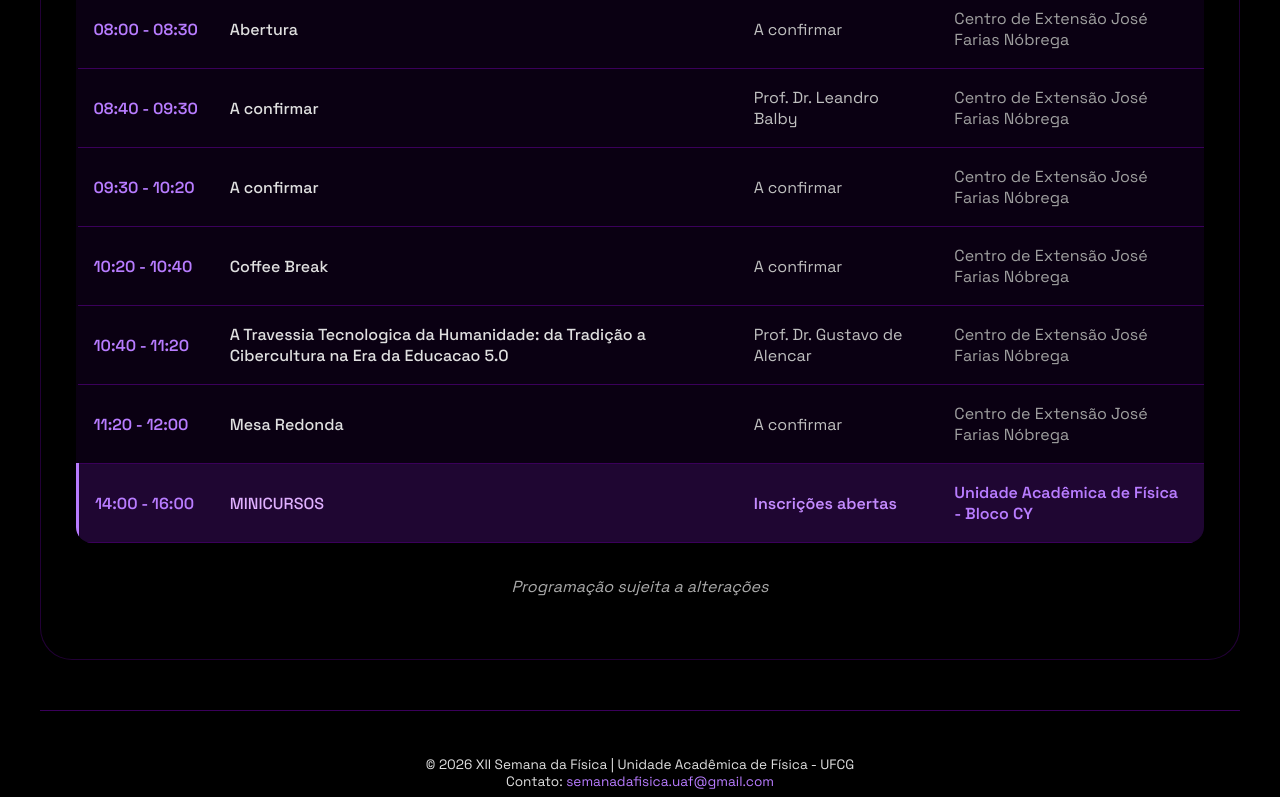
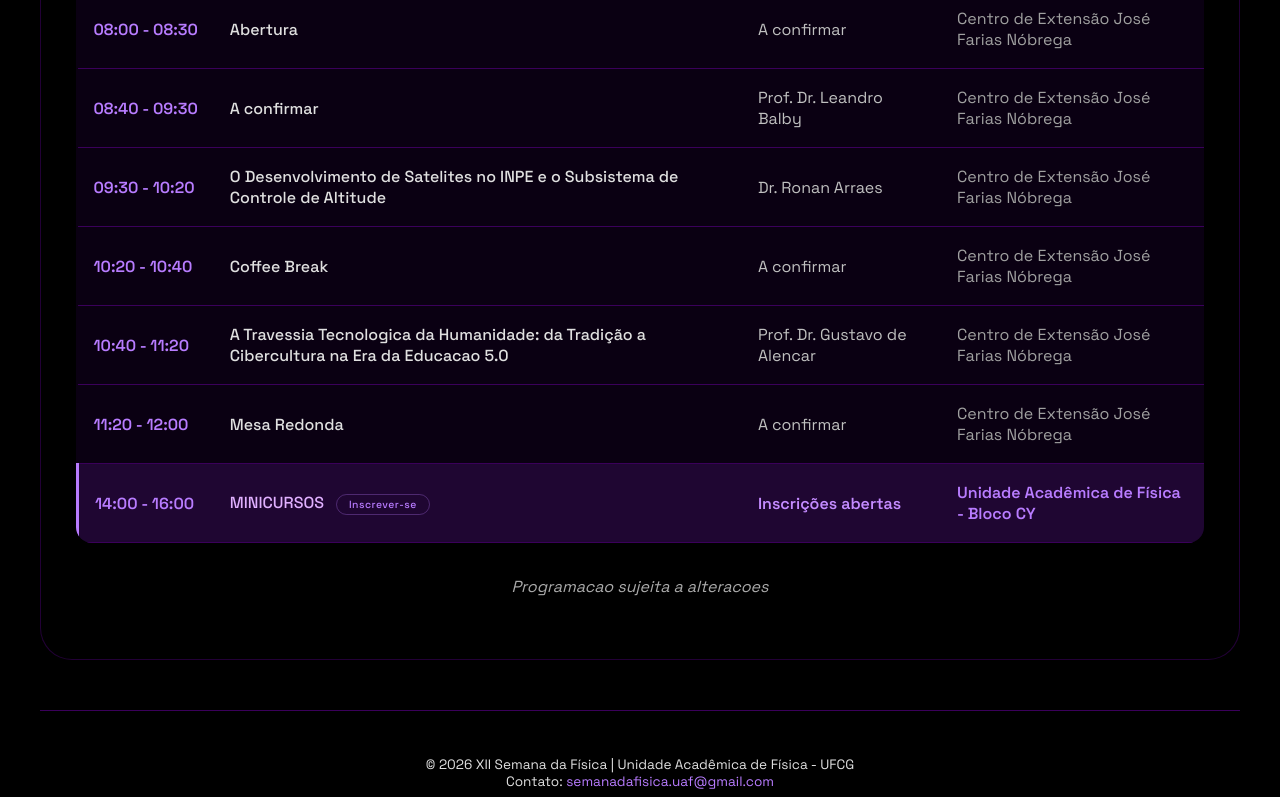
Before and after one commit to giulialeano/smf_site, a React (Vite) app: page /programacao in a window 1280 px wide. Shown: the part 850-1647 px from the top of the page. Built offline with nearby package versions, Linux system fonts and the light colour scheme.

Commit message:
fix: botão de inscrever-se

```diff
--- a/src/pages/Programacao.jsx
+++ b/src/pages/Programacao.jsx
@@ -1,4 +1,4 @@
- import { useState } from 'react'
+import { useState } from 'react'
 
 // Local das palestras
 const palestras = 'Centro de Extensão José Farias Nóbrega'
@@ -8,7 +8,7 @@ const scheduleData = {
   1: [
     { time: '08:00 - 08:30', title: 'Abertura', speaker: 'A confirmar', location: palestras },
     { time: '08:40 - 09:30', title: 'A confirmar', speaker: 'Prof. Dr. Leandro Balby', location: palestras },
-    { time: '09:30 - 10:20', title: 'A confirmar', speaker: 'A confirmar', location: palestras },
+    { time: '09:30 - 10:20', title: 'O Desenvolvimento de Satelites no INPE e o Subsistema de Controle de Altitude', speaker: 'Dr. Ronan Arraes', location: palestras },
     { time: '10:20 - 10:40', title: 'Coffee Break', speaker: 'A confirmar', location: palestras },
     { time: '10:40 - 11:20', title: 'A Travessia Tecnologica da Humanidade: da Tradição a Cibercultura na Era da Educacao 5.0', speaker: 'Prof. Dr. Gustavo de Alencar', location: palestras },
     { time: '11:20 - 12:00', title: 'Mesa Redonda', speaker: 'A confirmar', location: palestras },
@@ -19,9 +19,9 @@ const scheduleData = {
     { time: '08:40 - 09:20', title: '70 Anos da Primeira Detecção dos Neutrinos', speaker: 'Prof. Dr. Diego Cogollo', location: palestras },
     { time: '09:20 - 10:00', title: 'Entre Ondas e Partículas: História, Controvérsias e a Construção da Física Quântica', speaker: 'Prof. Dr. Marcos Barros', location: palestras },
     { time: '10:00 - 10:20', title: 'Coffee Break & Apresentação de Pôsteres', speaker: ' ', location: palestras },
-    { time: '10:20 - 11:00', title: 'Óptica Não Linear e Fotônica Quântica em Sistemas Experimentais: Caracterização de χ³ em Materiais 2D e Geração de Pares Fótons Emaranhados', speaker: 'Prof. Alyson Carvalho', location: palestras },
-    { time: '11:00 - 12:00', title: 'Apresentações Orais dos Alunos', speaker: '  ', location: palestras },
-    { time: '14:00 - 16:00', title: 'MINICURSOS', speaker: 'Inscrições abertas', location: 'Unidade Acadêmica de Física - Bloco CY' },
+    { time: '10:20 - 11:00', title: 'Óptica Não Linear e Fotônica Quântica em Sistemas Experimentais: Caracterização de χ³ em Materiais 2D e Geração de Pares Fótons Emaranhados', speaker: 'Prof.', location: palestras },
+    { time: '11:00 - 12:30', title: 'Apresentações Orais dos Alunos', speaker: '  ', location: palestras },
+    { time: '14:00 - 16:00', title: 'MINICURSOS', speaker: 'Inscriçôes abertas', location: 'Unidade Acadêmica de Física - Bloco CY' },
   ],
   3: [
     { time: '08:00 - 08:40', title: 'Cosmologia com Fast Radio Bursts', speaker: 'Dra. Thaís Lemos', location: palestras },
@@ -29,9 +29,9 @@ const scheduleData = {
     { time: '09:20 - 10:00', title: 'A confirmar', speaker: 'Prof. Dr. Thiago Massoni', location: palestras },
     { time: '10:00 - 10:20', title: 'Coffee Break & Apresentação de Pôsteres', speaker: ' ', location: palestras },
     { time: '10:20 - 11:00', title: 'A confirmar', speaker: 'A confirmar', location: palestras},
-    { time: '11:00 - 12:00', title: 'Apresentações Orais dos Alunos', speaker: '  ', location: palestras },
+    { time: '11:00 - 12:30', title: 'Apresentações Orais dos Alunos', speaker: '  ', location: palestras },
     { time: '14:00 - 16:00', title: 'OFICINAS', speaker: 'Inscrições abertas', location: 'Unidade Acadêmica de Física - Bloco CY' },
-    { time: '16:00 - 17:00', title: 'Encerramento', speaker: 'Profa. Dra. Daisy Martins', location: "Auditório Junger Precker - Unidade Acadêmica de Física, Bloco CY" },
+    { time: '16:00 - 17:00', title: 'Encerramento', speaker: 'Profa. Dra. Daisy Martins', location: palestras },
   ]
 }
 
@@ -50,9 +50,18 @@ const Programacao = () => {
     return title === 'MINICURSOS' || title === 'OFICINAS'
   }
 
+  // Função para abrir o formulário correto
+  const handleOpenForm = (title) => {
+    if (title === 'MINICURSOS') {
+      window.open('https://forms.gle/heoS9nudbbpYjYMP9', '_blank')
+    } else if (title === 'OFICINAS') {
+      window.open('https://forms.gle/5JGKWiFD51F3zqiX9', '_blank')
+    }
+  }
+
   return (
     <div className="section programacao-section">
-      <h2>Programação</h2>
+      <h2>Programacao</h2>
 
       <div className="day-buttons">
         {days.map(day => (
@@ -80,6 +89,8 @@ const Programacao = () => {
           <tbody>
             {data.map((item, idx) => {
               const isHighlight = isHighlightRow(item.title)
+              const isMinicursos = item.title === 'MINICURSOS'
+              const isOficinas = item.title === 'OFICINAS'
 
               return (
                 <tr key={idx} style={isHighlight ? {
@@ -88,7 +99,40 @@ const Programacao = () => {
                   fontWeight: '600'
                 } : {}}>
                   <td className="time-col" style={isHighlight ? { color: '#b87cff' } : {}}>{item.time}</td>
-                  <td className="title-col" style={isHighlight ? { color: '#e0b0ff' } : {}}>{item.title}</td>
+                  <td className="title-col" style={isHighlight ? { color: '#e0b0ff' } : {}}>
+                    {item.title}
+                    {(isMinicursos || isOficinas) && (
+                      <button
+                        onClick={() => handleOpenForm(item.title)}
+                        style={{
+                          marginLeft: '12px',
+                          fontSize: '0.65rem',
+                          background: 'transparent',
+                          border: '1px solid rgba(184, 124, 255, 0.3)',
+                          color: '#b87cff',
+                          padding: '3px 12px',
+                          borderRadius: '20px',
+                          cursor: 'pointer',
+                          fontFamily: 'Space Grotesk, monospace',
+                          fontWeight: '500',
+                          transition: 'all 0.3s ease',
+                          letterSpacing: '0.5px'
+                        }}
+                        onMouseEnter={(e) => {
+                          e.target.style.background = 'rgba(184, 124, 255, 0.15)'
+                          e.target.style.borderColor = '#b87cff'
+                          e.target.style.transform = 'scale(1.05)'
+                        }}
+                        onMouseLeave={(e) => {
+                          e.target.style.background = 'transparent'
+                          e.target.style.borderColor = 'rgba(184, 124, 255, 0.3)'
+                          e.target.style.transform = 'scale(1)'
+                        }}
+                      >
+                        Inscrever-se
+                      </button>
+                    )}
+                  </td>
                   <td className="speaker-col" style={isHighlight ? { color: '#c48bff' } : {}}>{item.speaker}</td>
                   <td className="location-col" style={isHighlight ? { color: '#b87cff' } : {}}>{item.location}</td>
                 </tr>
@@ -99,7 +143,7 @@ const Programacao = () => {
       </div>
 
       <p className="info-obs programacao-info italic" style={{ marginTop: '30px', textAlign: 'center' }}>
-        Programação sujeita a alterações
+        Programacao sujeita a alteracoes
       </p>
     </div>
   )
```
